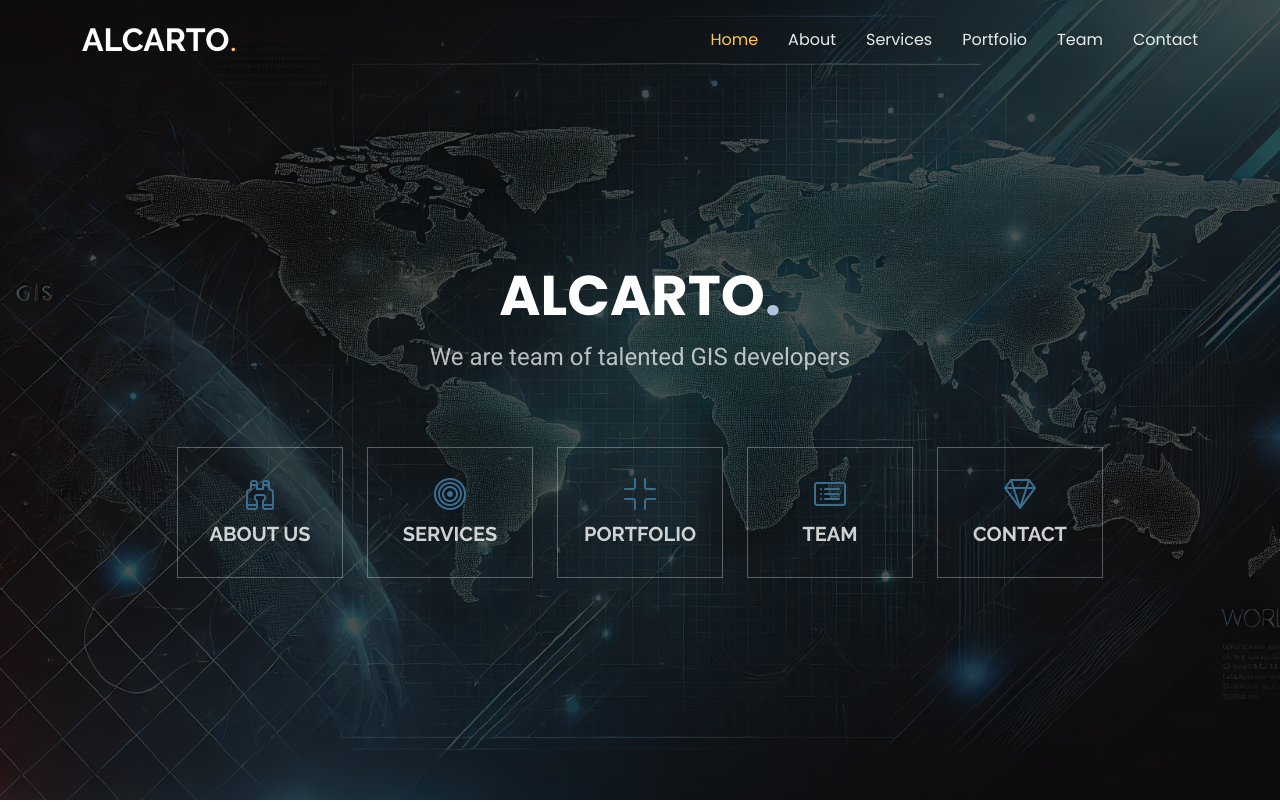
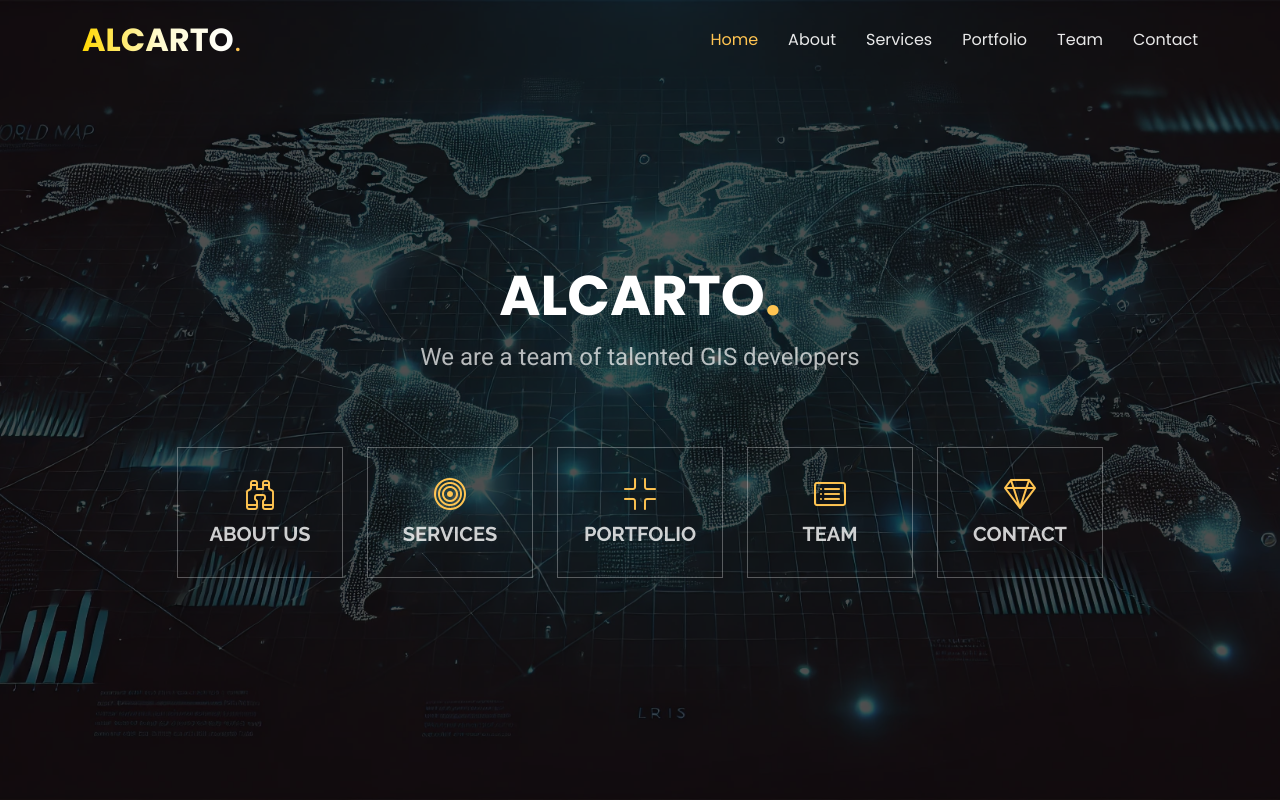
Before and after one commit to Arslan51214/GIS-DEV-Company-Portfolio, a plain HTML site: page index.html in a window 1280 px wide. Shown: the top 802 px of the page. Drawn offline with Linux system fonts and the light colour scheme.

Commit message:
push init

```diff
--- a/assets/css/main.css
+++ b/assets/css/main.css
@@ -152,6 +152,24 @@ h6 {
   transition: all 0.5s;
   z-index: 997;
 }
+
+.sitename {
+  font-size: 3rem; /* Adjust size as needed */
+  font-weight: bold;
+  font-family: 'Poppins', sans-serif; /* Modern and clean font */
+  background: linear-gradient(to right, #FFD700, #FFFACD, #FFFFFF); /* Golden to white */
+  -webkit-background-clip: text;
+  -webkit-text-fill-color: transparent;
+  display: inline-block;
+  text-transform: uppercase; /* Makes the text all caps for a professional look */
+}
+
+.container h2 span {
+  color: #ffc451; /* Golden color for the dot */
+  -webkit-background-clip: unset; /* Ensures the gradient does not affect the dot */
+  -webkit-text-fill-color: #ffc451; /* Applies the golden color directly to the dot */
+}
+
 
 .header .logo {
   line-height: 1;
@@ -790,7 +808,7 @@ section,
 }
 
 .section-title p {
-  color: var(--heading-color);
+  color: white;
   margin: 0;
   font-size: 36px;
   font-weight: 700;
@@ -841,7 +859,7 @@ section,
 }
 
 .hero h2 span {
-  color: #B0C5DE;
+  color: #ffc451;
 }
 
 .hero p {
@@ -865,7 +883,7 @@ section,
 .hero .icon-box i {
   font-size: 32px;
   line-height: 1;
-  color: #3A6F92;
+  color: #ffc451;
 }
 
 .hero .icon-box h3 {
@@ -883,11 +901,11 @@ section,
 }
 
 .hero .icon-box:hover {
-  border-color: #B0C5DE
+  border-color: #ffc451;
 }
 
 .hero .icon-box:hover h3 a {
-  color: #B0C5DE;
+  color: #ffc451;
 }
 
 @media (max-width: 768px) {
--- a/index.html
+++ b/index.html
@@ -4,7 +4,7 @@
 <head>
   <meta charset="utf-8">
   <meta content="width=device-width, initial-scale=1.0" name="viewport">
-  <title>Index - Gp Bootstrap Template</title>
+  <title>Alcarto | GIS DEVELOPMENT</title>
   <meta name="description" content="">
   <meta name="keywords" content="">
 
@@ -68,16 +68,19 @@
     <!-- Hero Section -->
     <section id="hero" class="hero section dark-background">
 
-      <img src="assets/img/back.png.webp" alt="" data-aos="fade-in">
+      <img src="assets/img/dalle.webp" alt="" data-aos="fade-in">
 
       <div class="container">
 
-        <div class="row justify-content-center text-center" data-aos="fade-up" data-aos-delay="100">
-          <div class="col-xl-6 col-lg-8">
-            <h2>ALCARTO<span>.</span></h2>
-            <p>We are team of talented GIS developers</p>
+        <div class="container">
+          <div class="row justify-content-center text-center" data-aos="fade-up" data-aos-delay="100">
+            <div class="col-xl-6 col-lg-8">
+              <h2>ALCARTO<span>.</span></h2>
+              <p>We are a team of talented GIS developers</p>
+            </div>
           </div>
         </div>
+
 
         <div class="row gy-4 mt-5 justify-content-center" data-aos="fade-up" data-aos-delay="200">
           <div class="col-xl-2 col-md-4" data-aos="fade-up" data-aos-delay="300">
@@ -131,7 +134,7 @@
               Innovative GIS Solutions for a Smarter Tomorrow
             </h5>
             <p>
-              At [Company Name], we are passionate about harnessing the power of Geographic Information Systems (GIS) to solve real-world problems. With a team of skilled professionals and years of experience, we specialize in developing cutting-edge GIS solutions that empower businesses and organizations to make informed decisions based on spatial data.
+              At ALCARTO we are passionate about harnessing the power of Geographic Information Systems (GIS) to solve real-world problems. With a team of skilled professionals and years of experience, we specialize in developing cutting-edge GIS solutions that empower businesses and organizations to make informed decisions based on spatial data.
 
               Founded with a mission to bridge the gap between complex geographic data and actionable insights, we work with clients across a variety of industries, including urban planning, transportation, environmental management, and more. We pride ourselves on delivering tailored GIS applications that meet the unique needs of each client.
 
```
Also changed, not shown: assets/img/dalle.webp (added).
